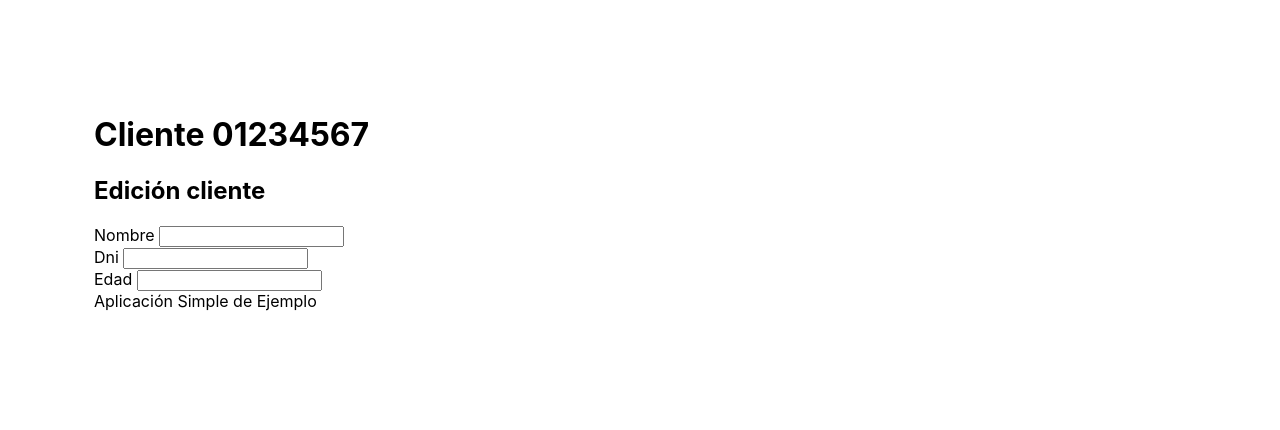
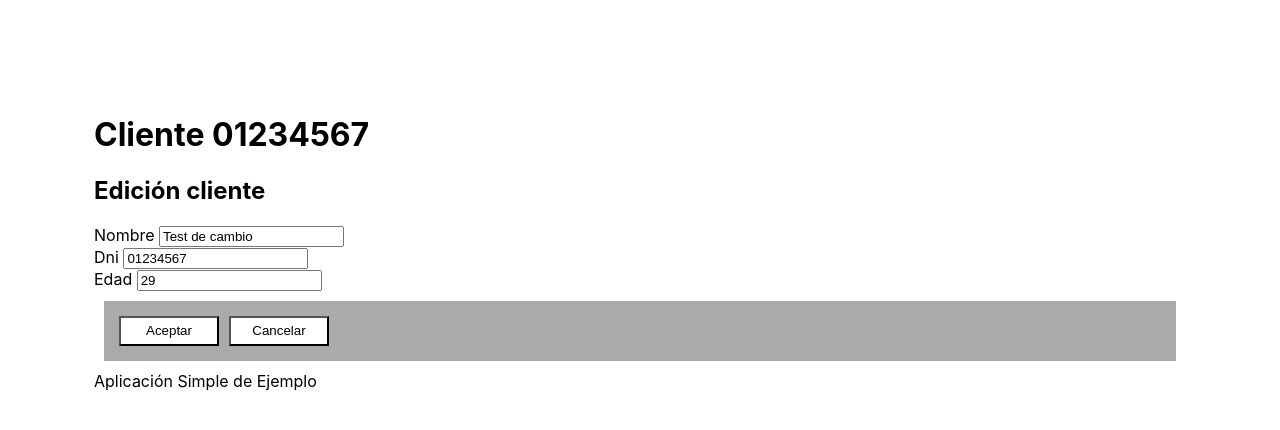
Before and after one commit to edusio/customers-app, a React (Create React App) app: page /customers/01234567/edit in a window 1280 px wide. Shown: the top 430 px of the page. Built offline with nearby package versions, Linux system fonts and the light colour scheme; data requests are answered from the project's data file.

Commit message:
edit a customer and fetch it in fetchCustomers

```diff
--- a/db.json
+++ b/db.json
@@ -1,16 +1,19 @@
 {
   "customers": [
     {
+      "id": "01234567",
       "dni": "01234567",
-        "name": "Eduardo Lop",
+      "name": "Test de cambio",
       "age": 29
     },
     {
+      "id": "32587452",
       "dni": "32587452",
       "name": "Pepe San",
       "age": 22
     },
     {
+      "id": "91321482",
       "dni": "91321482",
       "name": "Juan Mart",
       "age": 51
--- /dev/null
+++ b/src/actions/updateCustomer.js
@@ -0,0 +1,6 @@
+import { createAction } from "redux-actions";
+import { UPDATE_CUSTOMERS } from "../constants";
+import { apiPut } from "../api";
+import { urlCustomers } from "../api/urls";
+
+export const updateCustomer = createAction(UPDATE_CUSTOMERS, (id, customer) => apiPut(urlCustomers, id, customer)());
--- a/src/api/index.js
+++ b/src/api/index.js
@@ -1 +1,9 @@
 export const apiGet = (url) => () => fetch(url).then(response=> response.json());
+
+export const apiPut = (url, id, obj) => () =>
+                        fetch(`${url}/${id}`,
+                        {
+                            method: 'PUT',
+                            body: JSON.stringify(obj),
+                            headers: new Headers({ 'Content-type': 'application/json'})
+                        }).then(v => v.json());
--- a/src/components/CustomerData.js
+++ b/src/components/CustomerData.js
@@ -1,7 +1,8 @@
 import React from 'react';
 import PropTypes from 'prop-types';
+import CustomersAction from './CustomersAction';
 
-const CustomerData = ({name, dni, age}) => {
+const CustomerData = ({name, dni, age, onBack}) => {
     return (
         <div>
             <div className="customer-data">
@@ -15,6 +16,9 @@
                 <div>
                     <strong>Edad </strong><i>{age}</i>
                 </div>
+                <CustomersAction>
+                    <button onClick={onBack}>Volver</button>
+                </CustomersAction>
             </div>
         </div>
     );
@@ -24,6 +28,7 @@
     name: PropTypes.string.isRequired,
     dni: PropTypes.string.isRequired,
     age: PropTypes.number,
+    onBack: PropTypes.func.isRequired,
 };
 
 export default CustomerData;
--- a/src/components/CustomerEdit.js
+++ b/src/components/CustomerEdit.js
@@ -3,6 +3,9 @@
 import { reduxForm, Field } from 'redux-form';
 import { setPropsAsInitial } from '../helpers/setPropsAsInitial';
 
+import CustomersAction from './CustomersAction';
+
+//TODO refactor in utils/validators.js
 const isRequired = value =>(
     !value && " Este campo es requerido"
 );
@@ -11,6 +14,13 @@
     isNaN(Number(value)) && 'El campo debe ser un número'
 );
 
+const validate = values => {
+    const error = { };
+
+    return error;
+};
+
+//TO-Do Refactor a generic component
 const MyField = ({ input, meta, type ="text", label, name}) => (
     <div>
         <label htmlFor={name}>{label} </label>
@@ -19,16 +29,17 @@
     </div>
 );
 
-const CustomerEdit = () => {
+//submitting y handleSubmit vienen de redux-form
+const CustomerEdit = ({handleSubmit, submitting, onBack}) => {
     return (
         <div>
             <h2>Edición cliente</h2>
-            <form action="">
+            <form onSubmit={handleSubmit}>
                 <Field
                     name="name"
                     component= {MyField}
                     type="text"
-                    validate={isRequired}
+
                     label="Nombre"
                 />
                 <Field
@@ -45,6 +56,12 @@
                     validate={[isNumber]}
                     label="Edad"
                 />
+                <CustomersAction>
+                    <div>
+                        <button type="submit" disabled={submitting}>Aceptar</button>
+                        <button onClick={onBack}>Cancelar</button>
+                    </div>
+                </CustomersAction>
             </form>
         </div>
     );
@@ -54,8 +71,13 @@
     name: PropTypes.string,
     dni: PropTypes.string,
     age: PropTypes.number,
+    onBack: PropTypes.func,
 };
 
-const CustomerEditForm = reduxForm({ form: 'CustomerEdit'})(CustomerEdit);
+const CustomerEditForm = reduxForm(
+    {
+        form: 'CustomerEdit',
+        validate
+    })(CustomerEdit);
 
 export default setPropsAsInitial(CustomerEditForm);
--- a/src/constants/index.js
+++ b/src/constants/index.js
@@ -1 +1,3 @@
 export const FETCH_CUSTOMERS = 'FETCH_CUSTOMERS';
+
+export const UPDATE_CUSTOMERS = 'UPDATE_CUSTOMERS';
--- a/src/containers/CustomerContainer.js
+++ b/src/containers/CustomerContainer.js
@@ -1,23 +1,42 @@
 import React, { Component } from 'react';
 import { connect } from 'react-redux';
 import PropTypes from 'prop-types';
-import { Route } from 'react-router-dom';
+import { Route, withRouter } from 'react-router-dom';
 
 import AppFrame from './../components/AppFrame';
 import { getCustomerDni } from '../selectors/customers';
 import CustomerEdit from '../components/CustomerEdit';
 import CustomerData from '../components/CustomerData';
+import { fetchCustomers} from './../actions/fetchCustomers';
+import { updateCustomer } from '../actions/updateCustomer';
 
 class CustomerContainer extends Component {
+
+    handleSubmit = (values) => {
+        console.log(JSON.stringify(values));
+        const { id } = values;
+        this.props.updateCustomer(id, values);
+    };
+
+    handleOnBack = () => {
+        this.props.history.goBack();
+    };
 
     renderBody = () =>(
         <Route path="/customers/:dni/edit" children={({ match }) => {
             const CustomerControl = match ? CustomerEdit : CustomerData;
-            return <CustomerControl {...this.props.customer}/>
-        }}
+            return <CustomerControl {...this.props.customer}
+                        onSubmit={this.handleSubmit}
+                        onBack={this.handleOnBack}
+                    />
+        }}/>
+    );
 
-        />
-    );
+    componentDidMount() {
+        if(!this.props.customer) {
+            this.props.fetchCustomers();
+        }
+    }
 
     render() {
         return (
@@ -33,11 +52,16 @@
 
 CustomerContainer.propTypes = {
     dni: PropTypes.string.isRequired,
-    customer: PropTypes.object.isRequired,
+    customer: PropTypes.object,
+    fetchCustomers: PropTypes.func.isRequired,
+    updateCustomer: PropTypes.func.isRequired,
 };
 
 const mapStateToProps = (state, props) =>({
     customer: getCustomerDni(state, props)
 });
 
-export default connect(mapStateToProps, null)(CustomerContainer);
+export default withRouter(connect(mapStateToProps, {
+    fetchCustomers,
+    updateCustomer
+})(CustomerContainer));
--- a/src/helpers/setPropsAsInitial.js
+++ b/src/helpers/setPropsAsInitial.js
@@ -5,7 +5,11 @@
 export const setPropsAsInitial = WrappedComponent => (
     class extends Component {
         render() {
-            return <WrappedComponent { ...this.props } initialValues={ this.props }/>
+            return <WrappedComponent
+                        { ...this.props }
+                        initialValues={this.props}
+                        enableReinitialize
+                    />;
         }
     }
 );
```
Lines whose indentation alone changed are shown as unchanged.
